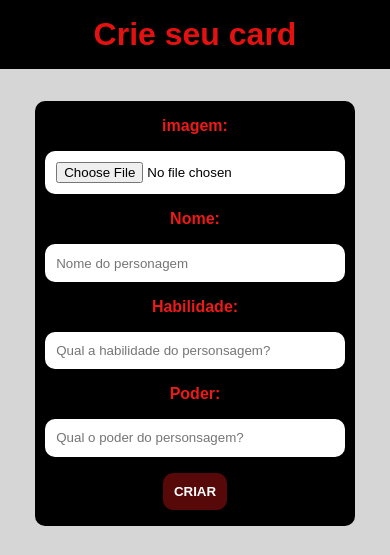
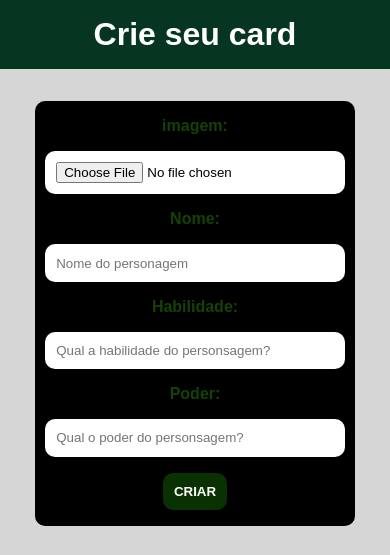
Before and after one commit to eu-ray29/criadorDeCard, a plain HTML site: page index.html in a window 390 px wide. Drawn offline with Linux system fonts and the light colour scheme.

Commit message:
adicionando alteração nas cores do estilo

```diff
--- a/estilos/cabecalho.css
+++ b/estilos/cabecalho.css
@@ -3,8 +3,8 @@ header {
     padding: 2rem;
     text-align: center;
     font-size: 1.5rem;
-    color: rgb(228, 17, 17);
-    background-color: black;
+    color: rgb(255, 255, 255);
+    background-color: rgb(6, 54, 34);
 }
 
 @media (max-width: 600px) {
@@ -12,7 +12,7 @@ header {
     padding: 1rem 0;
     text-align: center;
     font-size: 1rem;
-    color: rgb(228, 17, 17);
-    background-color: black;
+    color: rgb(255, 255, 255);
+    background-color: rgb(6, 54, 34);
 }
 }
--- a/estilos/cards.css
+++ b/estilos/cards.css
@@ -19,7 +19,7 @@
     border-radius: 10px;
     width: 250px;
     height: 350px;
-    border: 2px solid rgb(228, 17, 17);
+    border: 2px solid rgb(6, 54, 34);
 }
 
 img {
@@ -28,7 +28,7 @@ img {
     align-self: center;
     object-fit: fill;
     border-radius: 10px;
-    border: 1px solid rgb(228, 17, 17);
+    border: 1px solid rgb(6, 54, 34);
 }
 
 .descricao {
@@ -48,5 +48,5 @@ h1 {
 }
 
 span {
-    color: rgb(228, 17, 17);
+    color: rgb(18, 131, 84);
 }
--- a/estilos/formCriadorCard.css
+++ b/estilos/formCriadorCard.css
@@ -7,7 +7,7 @@ section.criador_cards {
     justify-content: center;
     align-items: center;
     gap: 1rem;
-    background: black;
+    background: rgb(232, 240, 232);
     padding: 1.5rem;
     margin: 1rem 0;
     border-radius: 10px;
@@ -23,12 +23,12 @@ input {
 
 label {
     font-weight: bold;
-    color: rgb(238, 25, 25);
+    color: rgb(22, 65, 5);
 }
 
 button {
     padding: .7rem;
-    background-color: rgb(87, 8, 8);
+    background-color: rgb(10, 49, 2);
     border: none;
     color: white;
     border-radius: 10px;
```
